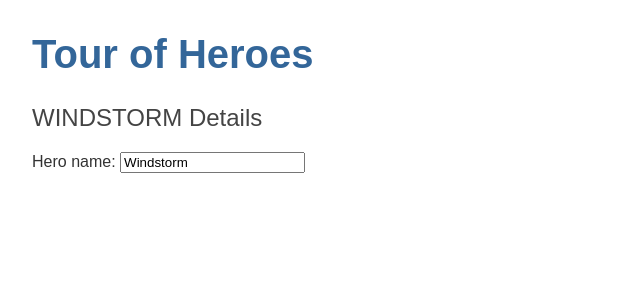
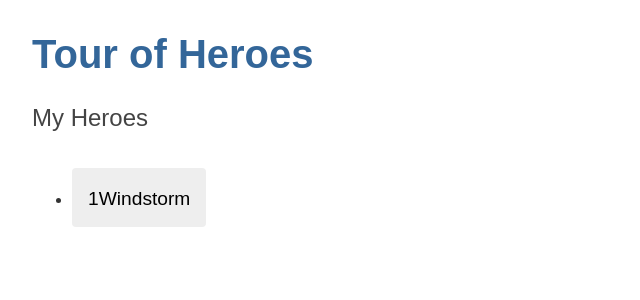
Before and after one commit to ric22otta/tour-of-heroes, an Angular app: page / in a window 1280 px wide. Shown: the top 300 px of the page, without its empty margins (0-640 px from the left). Built offline with nearby package versions, Linux system fonts and the light colour scheme.

Commit message:
Show hero in list

```diff
--- a/src/app/heroes/heroes.component.html
+++ b/src/app/heroes/heroes.component.html
@@ -1,5 +1,9 @@
-<h2>{{hero.name | uppercase}} Details</h2>
-<div>
-    <label for="name">Hero name: </label>
-    <input id="name" [(ngModel)]="hero.name" placeholder="name">
-</div>
+<h2>My Heroes</h2>
+<ul class="heroes">
+    <li>
+        <button type="button">
+            <span class="badge">{{hero.id}}</span>
+            <span class="name">{{hero.name}}</span>
+        </button>
+    </li>
+</ul>
--- a/src/app/heroes/heroes.component.ts
+++ b/src/app/heroes/heroes.component.ts
@@ -1,5 +1,6 @@
 import { Component } from '@angular/core';
 import { Hero } from '../hero';
+import { HEROES } from '../mock-heroes';
 
 @Component({
   selector: 'app-heroes',
@@ -8,6 +9,7 @@
   styleUrl: './heroes.component.css'
 })
 export class HeroesComponent {
+  heroes: Hero[] = HEROES;
   hero: Hero = {
     id: 1,
     name: 'Windstorm'
```
